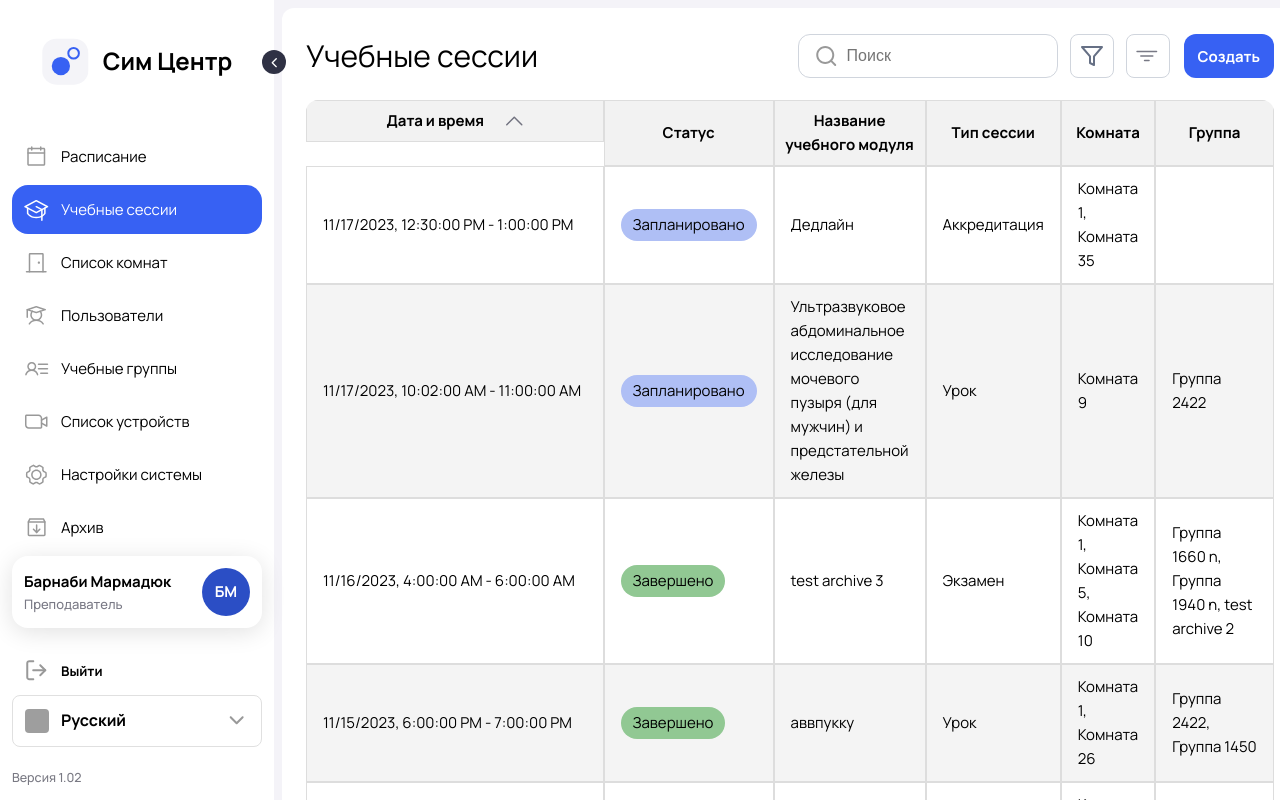
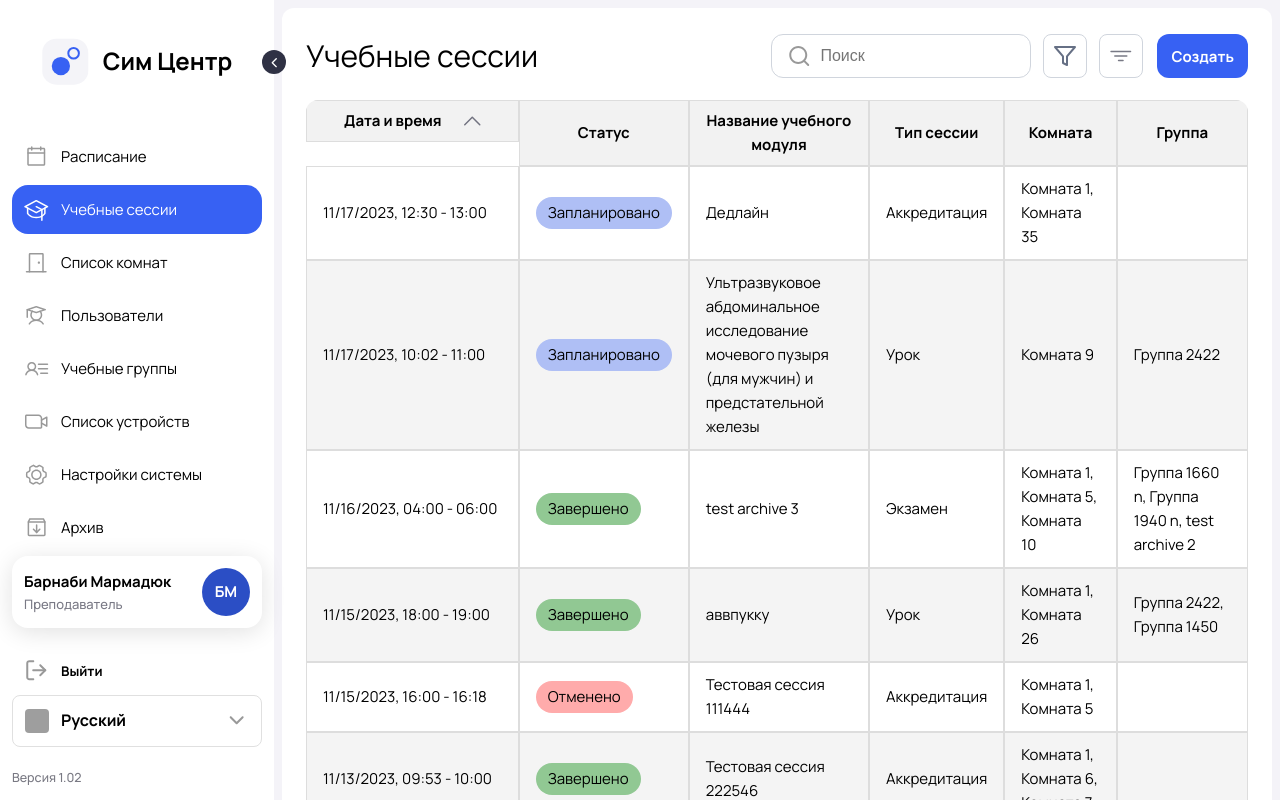
Before and after one commit to jenndos/vue-sim-center, a Vue app: page /study-sessions in a window 1280 px wide. Shown: the top 800 px of the page. Built offline with nearby package versions, Linux system fonts and the light colour scheme; grey boxes are pictures that could not be loaded.

Commit message:
formatDateTime() fixed

```diff
--- a/src/components/TableStudySessions.vue
+++ b/src/components/TableStudySessions.vue
@@ -212,9 +212,18 @@ export default {
       if (this.currentPage < this.totalPages) this.currentPage++
     },
     formatDateTime(start, end) {
-      const startDate = new Date(start)
-      const endDate = new Date(end)
-      return `${startDate.toLocaleDateString()}, ${startDate.toLocaleTimeString()} - ${endDate.toLocaleTimeString()}`
+      const timeOptions = {
+        hour: '2-digit',
+        minute: '2-digit',
+        hour12: false
+      };
+
+      const startDate = new Date(start);
+      const endDate = new Date(end);
+
+      return `${startDate.toLocaleDateString()}, ` +
+        `${startDate.toLocaleTimeString([], timeOptions)} - ` +
+        `${endDate.toLocaleTimeString([], timeOptions)}`;
     },
     formatStatus(status) {
       const statuses = {
```
